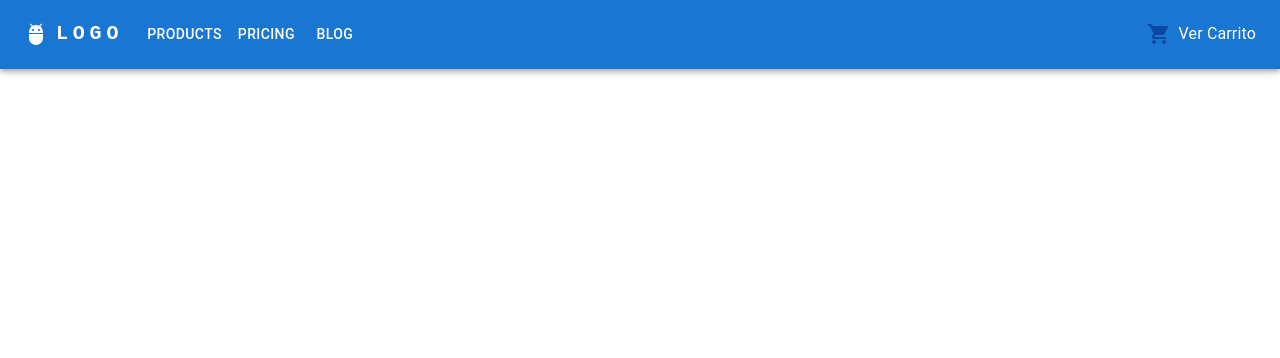
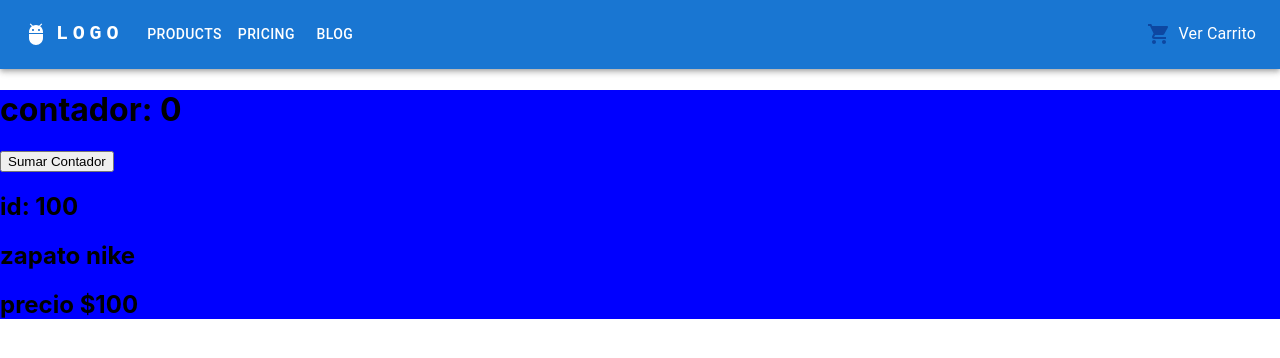
Before and after one commit to AgustinOlivarez/ReactJs-Proyect, a React (Create React App) app: page / in a window 1280 px wide. Shown: the top 358 px of the page. Built offline with nearby package versions, Linux system fonts and the light colour scheme.

Commit message:
contador

```diff
--- a/src/App.js
+++ b/src/App.js
@@ -1,12 +1,17 @@
 import "./App.css";
 import NavBar from "./components/NavBar";
+import Producto from './components/Producto';
 
 function App() {
+  let producto1 = { id: 100, name: 'zapato nike', price: 100 };
+
   return (
     <div>
       <NavBar />
+
+      <Producto item={producto1} color={'blue'} />
     </div>
   );
-}
+  }
 
 export default App;
--- /dev/null
+++ b/src/components/Producto.jsx
@@ -0,0 +1,20 @@
+import React, { useState, useEffect } from 'react';
+export default function Producto({ item, color, consoleHolaMundo }) {
+const [contador, setContador] = useState(0);
+
+return (
+    <div style={{ backgroundColor: color, marginTop: '5px' }}>
+        <h1>contador: {contador}</h1>
+        <button onClick={() => {
+            setContador(contador + 1);
+            console.log(contador)
+        }}
+    >
+      Sumar Contador
+        </button>
+        <h2>id: {item.id}</h2>
+      <h2>{item.name}</h2>
+      <h2>precio ${item.price}</h2>
+    </div>
+)
+    }
```
Also changed, not shown: src/components/ListadoDeProductosContainer.jsx (added, +19 -0 lines), src/components/ListadoDeProductosLayout.jsx (added, +11 -0 lines).
